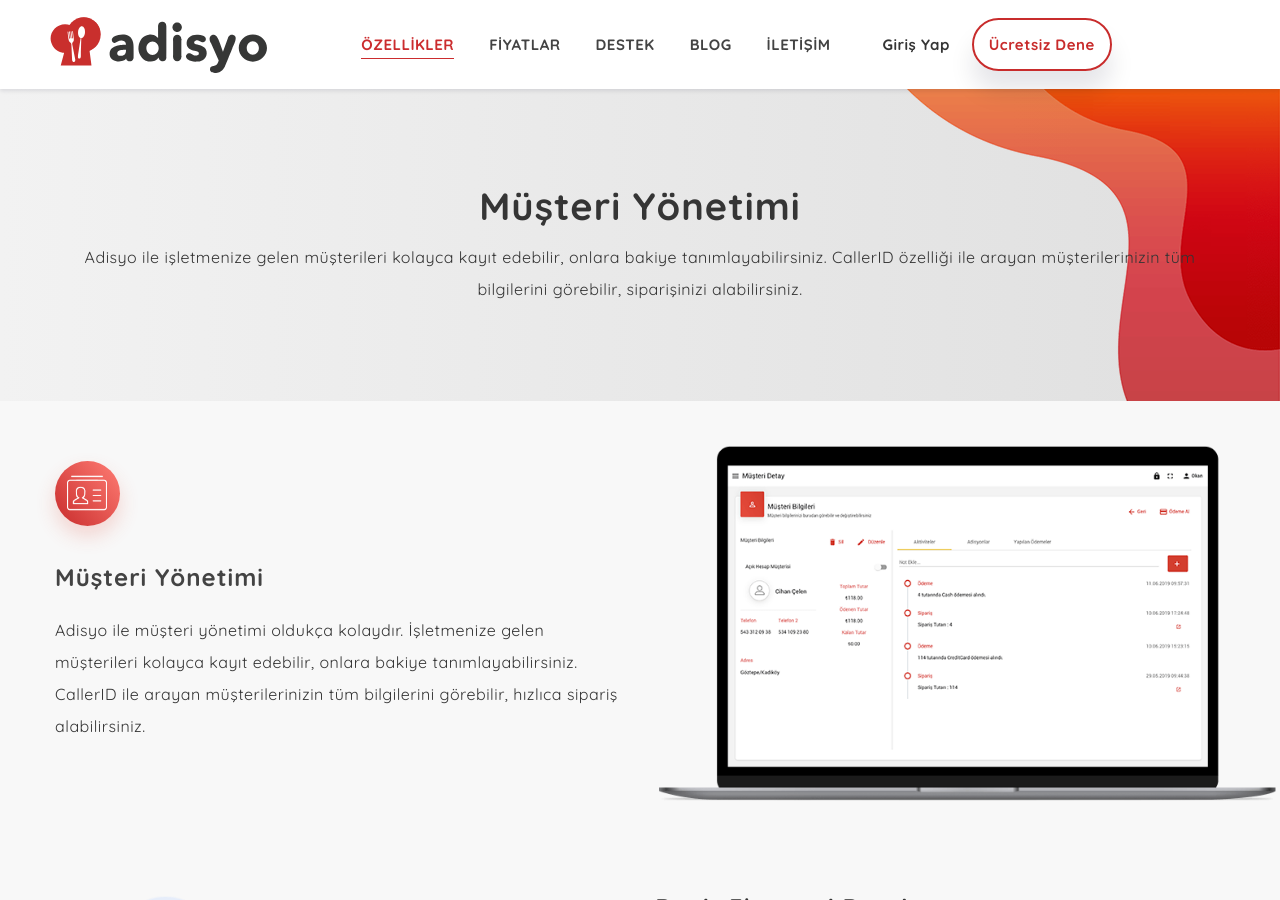
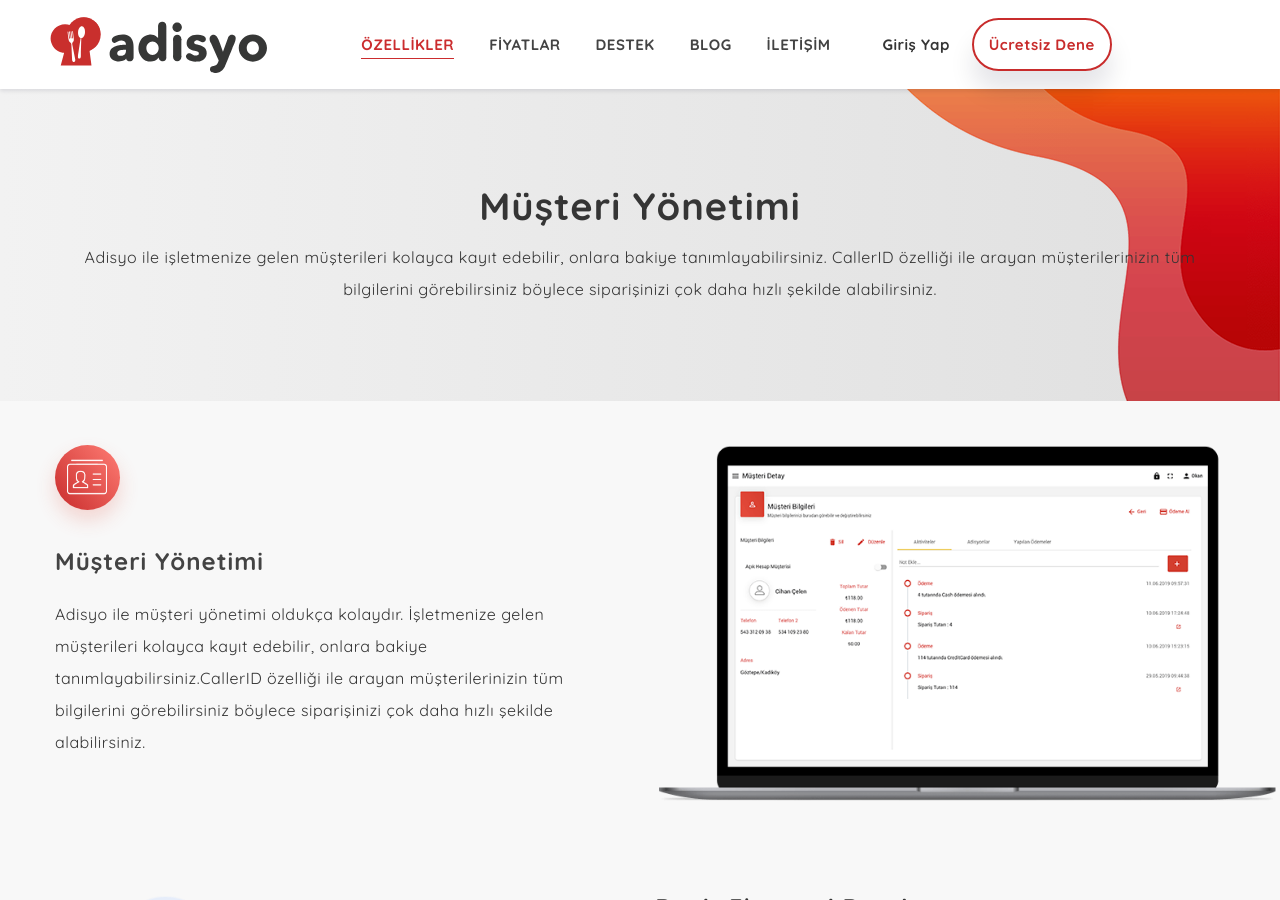
Before and after one commit to sbolum/kodiks.github.io, a Jekyll site: the page built from _features/musteri-yonetimi.md, in a window 1280 px wide and 900 px high. Built offline with Jekyll 4.4.1, drawn with Linux system fonts in a browser that asks for light colours.

Commit message:
özellikler metinleri güncellendi.

```diff
--- a/_data/support.yml
+++ b/_data/support.yml
@@ -5,7 +5,7 @@
       title: 15 günlük deneme üyeliği açtım, herhangi bir kısıtlama olacak mı?
       description: Adisyo ile 15 gün boyunca  tüm özellikleri hiçbir kısıtlama olmadan kullanabilirsiniz. Ek ücret ödemezsiniz, kredi kartı bilgilerinizi girmek zorunda kalmazsınız. Eğer memnun kalırsanız sürenizi uzatıp kullanmaya devam edebilirsiniz.
     - id: 11
-      title: Adisyo içinde stok takibi yapabilir miyim? Nasıl kullanılıyor?
+      title: Adisyo içinde stok takibi yapabilir miyim?
       description: Adisyo ile ürünlerinizin stok bilgisini tutabilirsiniz. Eğer stokta tükenen veya kritik seviyenin altına inen bir ürün sipariş olarak girilirse Adisyo sizi uyarır, böylece ürünün stokta kalmadığını anlarsınız.  Doğrudan satışı yapılan ürünlerinize ait stok takibi dışında, reçete modülümüz sayesinde hammadde takibi de yapabilirsiniz.
     - id: 12
       title: Paket siparişi yönetimi nasıl yapılıyor? Caller ID desteğiniz var mı?
--- a/_features/musteri-yonetimi.md
+++ b/_features/musteri-yonetimi.md
@@ -2,7 +2,7 @@
 layout: feature_detail
 order: 50
 title: Müşteri Yönetimi
-description: Adisyo ile işletmenize gelen müşterileri kolayca kayıt edebilir, onlara bakiye tanımlayabilirsiniz. CallerID özelliği ile arayan müşterilerinizin tüm bilgilerini görebilir, siparişinizi alabilirsiniz.
+description: Adisyo ile işletmenize gelen müşterileri kolayca kayıt edebilir, onlara bakiye tanımlayabilirsiniz. CallerID özelliği ile arayan müşterilerinizin tüm bilgilerini görebilirsiniz böylece siparişinizi çok daha hızlı şekilde alabilirsiniz.
 icon: ti-flag
 color: red
 visible: true
@@ -10,7 +10,7 @@
 descriptions:
   - title: Müşteri Yönetimi
     desc: |
-      <p class="f_p f_400">Adisyo ile müşteri yönetimi oldukça kolaydır. İşletmenize gelen müşterileri kolayca kayıt edebilir, onlara bakiye tanımlayabilirsiniz. CallerID ile arayan müşterilerinizin tüm bilgilerini görebilir, hızlıca sipariş alabilirsiniz.</p>
+      <p class="f_p f_400">Adisyo ile müşteri yönetimi oldukça kolaydır. İşletmenize gelen müşterileri kolayca kayıt edebilir, onlara bakiye tanımlayabilirsiniz.CallerID özelliği ile arayan müşterilerinizin tüm bilgilerini görebilirsiniz böylece siparişinizi çok daha hızlı şekilde alabilirsiniz.</p>
     image: /assets/img/home/features/musteri-yonetimi01.png
 
   - title: Devir Ekonomi Devri
```
Also changed, not shown: _features/offline-calisma.md (+1 -1 lines), _features/termal-yazici-mutfak.md (+1 -1 lines), 7 other files.
